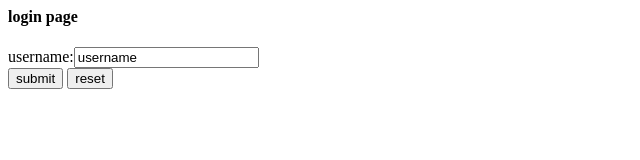
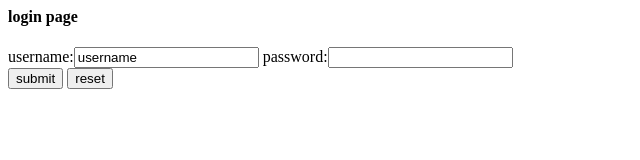
Before and after one commit to Subha-Harinii/MyRepo, a plain HTML site: page login.html in a window 1280 px wide. Shown: the whole page, without its empty margins (0-640 px from the left). Drawn offline with Linux system fonts and the light colour scheme.

Commit message:
Update login.html

```diff
--- a/login.html
+++ b/login.html
@@ -4,8 +4,8 @@
   </head>
   <body>
     <form>
-      username:<input type="test" value="username" name="uname>
-      password:<input type="password" value="password" name="pwd">
+      username:<input type="test" value="username" name="uname">
+        password:<input type="password"  name="pwd">
         <br>
         <input type="submit" value="submit">
         <input type="reset" value="reset">
```
